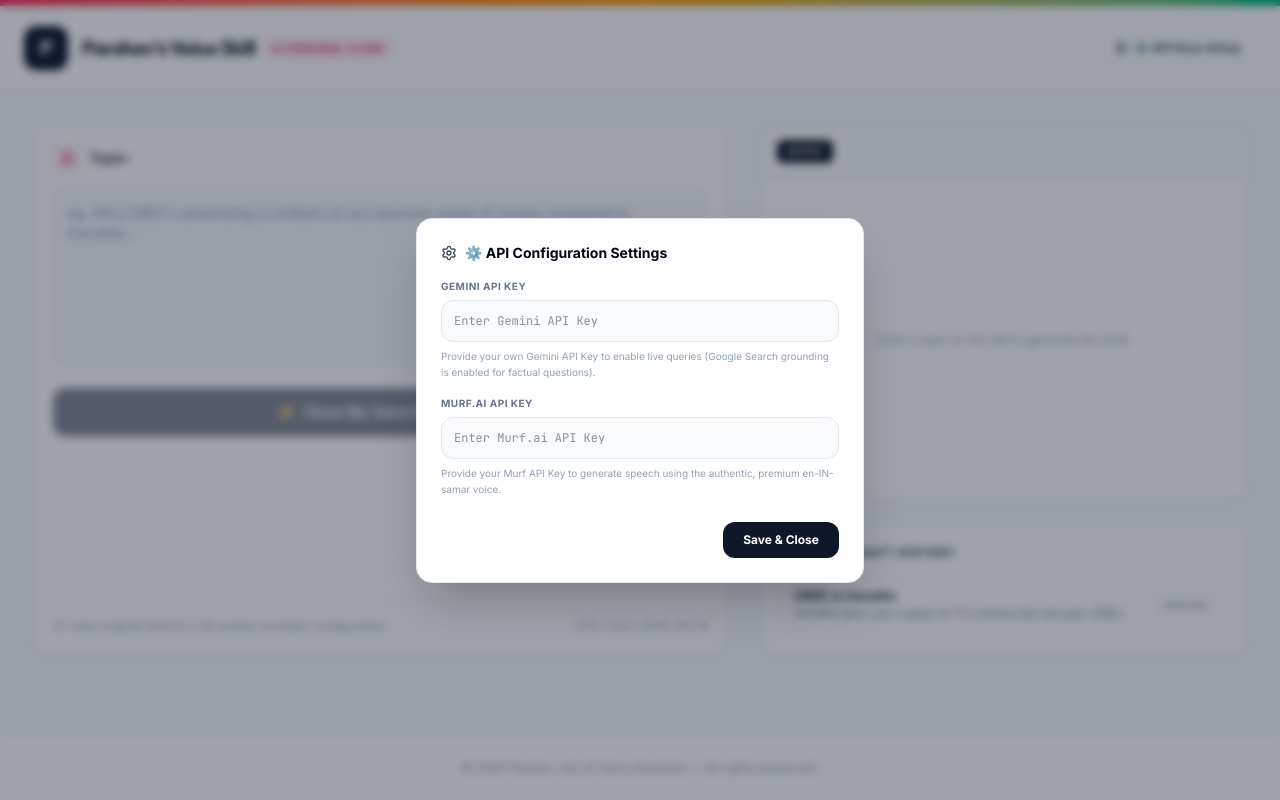
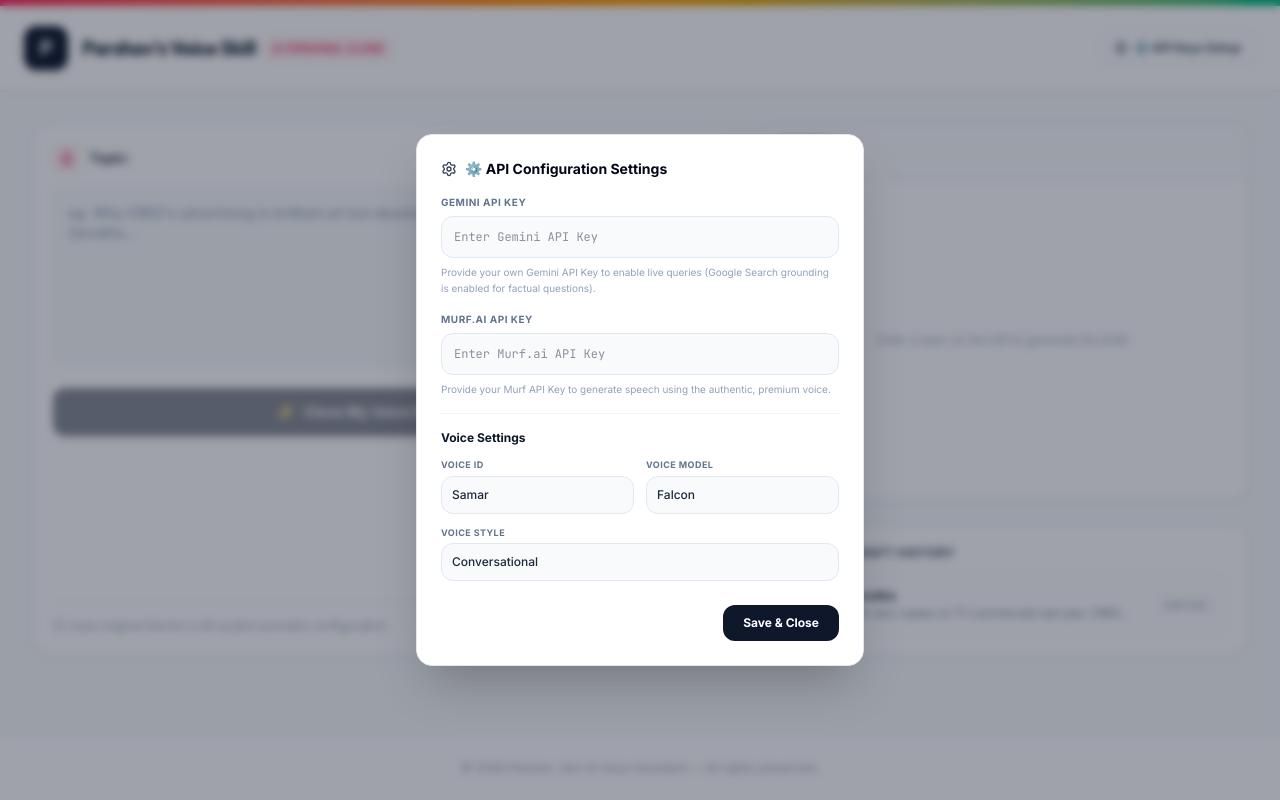
Before and after one commit to parshavjn/Voice_AI_Agent, a React (Vite) app: page / in a window 1280 px wide. Both pictures are taken after a click on the button "⚙️ API Keys Setup". Built offline with nearby package versions, Linux system fonts and the light colour scheme.

Commit message:
voice_id_updated

```diff
--- a/api/tts.ts
+++ b/api/tts.ts
@@ -15,10 +15,14 @@ export default async function handler(req: VercelRequest, res: VercelResponse) {
   }
 
   try {
-    const { text } = req.body || {};
+    const { text, voiceId, style, model } = req.body || {};
     if (!text || typeof text !== 'string') {
       return res.status(400).json({ error: 'Text parameter is required for TTS.' });
     }
+
+    const activeVoiceId = voiceId || 'Samar';
+    const activeStyle = style || 'Conversational';
+    const activeModel = model || 'Falcon';
 
     // Try reading Murf API Key from headers (UI key inputs), fallback to environment variables
     const headerMurfKey = req.headers['x-murf-api-key'];
@@ -70,7 +74,7 @@ export default async function handler(req: VercelRequest, res: VercelResponse) {
       });
     }
 
-    // 2. Generate speech stream with specified voice parameters: Samar (en-IN-samar), Conversational, Falcon
+    // 2. Generate speech stream with specified voice parameters
     const generateResponse = await fetch('https://api.murf.ai/v1/speech/generate', {
       method: 'POST',
       headers: {
@@ -78,12 +82,12 @@ export default async function handler(req: VercelRequest, res: VercelResponse) {
         'token': authToken,
       },
       body: JSON.stringify({
-        voiceId: 'en-IN-samar',
-        voice_id: 'en-IN-samar',
+        voiceId: activeVoiceId,
+        voice_id: activeVoiceId,
         text: text,
-        style: 'Conversational',
-        model: 'Falcon',
-        "model:": 'Falcon'
+        style: activeStyle,
+        model: activeModel,
+        "model:": activeModel
       })
     });
 
--- a/server.ts
+++ b/server.ts
@@ -239,13 +239,17 @@ ${customInstructions ? `Additional Context/Vibe check: ${customInstructions}` :
     }
   });
 
-  // API Route for Text-to-Speech using Murf AI (Delhi en-IN-samar Voice Model)
+  // API Route for Text-to-Speech using Murf AI
   app.post("/api/tts", async (req, res) => {
     try {
-      const { text } = req.body;
+      const { text, voiceId, style, model } = req.body;
       if (!text || typeof text !== "string") {
         return res.status(400).json({ error: "Text parameter is required for speech synthesis." });
       }
+
+      const activeVoiceId = voiceId || 'en-IN-samar';
+      const activeStyle = style || 'Conversational';
+      const activeModel = model || 'Falcon';
 
       // Try reading Murf API Key from headers (UI key inputs), fallback to environment variables
       const headerMurfKey = req.headers['x-murf-api-key'];
@@ -297,7 +301,7 @@ ${customInstructions ? `Additional Context/Vibe check: ${customInstructions}` :
         });
       }
 
-      // 2. Generate speech stream with specified voice parameters: Samar (en-IN-samar), Conversational, Falcon
+      // 2. Generate speech stream with specified voice parameters
       const generateResponse = await fetch('https://api.murf.ai/v1/speech/generate', {
         method: 'POST',
         headers: {
@@ -305,12 +309,12 @@ ${customInstructions ? `Additional Context/Vibe check: ${customInstructions}` :
           'token': authToken,
         },
         body: JSON.stringify({
-          voiceId: 'en-IN-samar',
-          voice_id: 'en-IN-samar',
+          voiceId: activeVoiceId,
+          voice_id: activeVoiceId,
           text: text,
-          style: 'Conversational',
-          model: 'Falcon',
-          "model:": 'Falcon'
+          style: activeStyle,
+          model: activeModel,
+          "model:": activeModel
         })
       });
 
--- a/src/App.tsx
+++ b/src/App.tsx
@@ -26,6 +26,9 @@ export default function App() {
   const [geminiApiKey, setGeminiApiKey] = useState(() => localStorage.getItem('gemini_api_key') || '');
   const [murfApiKey, setMurfApiKey] = useState(() => localStorage.getItem('murf_api_key') || '');
   const [isSettingsOpen, setIsSettingsOpen] = useState(false);
+  const [murfVoiceId, setMurfVoiceId] = useState(() => localStorage.getItem('murf_voice_id') || 'Samar');
+  const [murfStyle, setMurfStyle] = useState(() => localStorage.getItem('murf_style') || 'Conversational');
+  const [murfModel, setMurfModel] = useState(() => localStorage.getItem('murf_model') || 'Falcon');
 
   const [recentGenerations, setRecentGenerations] = useState<Array<{ topic: string, writeup: string, date: string }>>([
     {
@@ -101,6 +104,9 @@ export default function App() {
         body: JSON.stringify({
           text: writeup,
           voiceName: selectedVoice,
+          voiceId: murfVoiceId,
+          style: murfStyle,
+          model: murfModel,
         }),
       });
 
@@ -563,8 +569,67 @@ export default function App() {
                   className="w-full p-3 border border-slate-200 rounded-xl text-xs bg-slate-50 focus:outline-hidden focus:ring-2 focus:ring-slate-900 focus:border-transparent font-mono"
                 />
                 <p className="text-[10px] text-slate-400 mt-1.5 leading-relaxed">
-                  Provide your Murf API Key to generate speech using the authentic, premium en-IN-samar voice.
+                  Provide your Murf API Key to generate speech using the authentic, premium voice.
                 </p>
+              </div>
+
+              <div className="border-t border-slate-100 pt-4 mt-2">
+                <h4 className="text-xs font-bold text-slate-900 mb-3 flex items-center gap-1">
+                  <span>Voice Settings</span>
+                </h4>
+
+                <div className="grid grid-cols-2 gap-3">
+                  <div>
+                    <label className="block text-[9px] font-bold text-slate-500 uppercase tracking-wider mb-1">
+                      Voice ID
+                    </label>
+                    <input
+                      type="text"
+                      placeholder="e.g. Samar"
+                      value={murfVoiceId}
+                      onChange={(e) => {
+                        const val = e.target.value;
+                        setMurfVoiceId(val);
+                        localStorage.setItem('murf_voice_id', val);
+                      }}
+                      className="w-full p-2.5 border border-slate-200 rounded-xl text-xs bg-slate-50 focus:outline-hidden focus:ring-2 focus:ring-slate-900 focus:border-transparent font-medium"
+                    />
+                  </div>
+
+                  <div>
+                    <label className="block text-[9px] font-bold text-slate-500 uppercase tracking-wider mb-1">
+                      Voice Model
+                    </label>
+                    <input
+                      type="text"
+                      placeholder="e.g. Falcon"
+                      value={murfModel}
+                      onChange={(e) => {
+                        const val = e.target.value;
+                        setMurfModel(val);
+                        localStorage.setItem('murf_model', val);
+                      }}
+                      className="w-full p-2.5 border border-slate-200 rounded-xl text-xs bg-slate-50 focus:outline-hidden focus:ring-2 focus:ring-slate-900 focus:border-transparent font-medium"
+                    />
+                  </div>
+
+                  <div className="col-span-2">
+                    <label className="block text-[9px] font-bold text-slate-500 uppercase tracking-wider mb-1">
+                      Voice Style
+                    </label>
+                    <input
+                      type="text"
+                      placeholder="e.g. Conversational"
+                      value={murfStyle}
+                      onChange={(e) => {
+                        const val = e.target.value;
+                        setMurfStyle(val);
+                        localStorage.setItem('murf_style', val);
+                      }}
+                      className="w-full p-2.5 border border-slate-200 rounded-xl text-xs bg-slate-50 focus:outline-hidden focus:ring-2 focus:ring-slate-900 focus:border-transparent font-medium"
+                    />
+                  </div>
+                </div>
               </div>
             </div>
 
```
